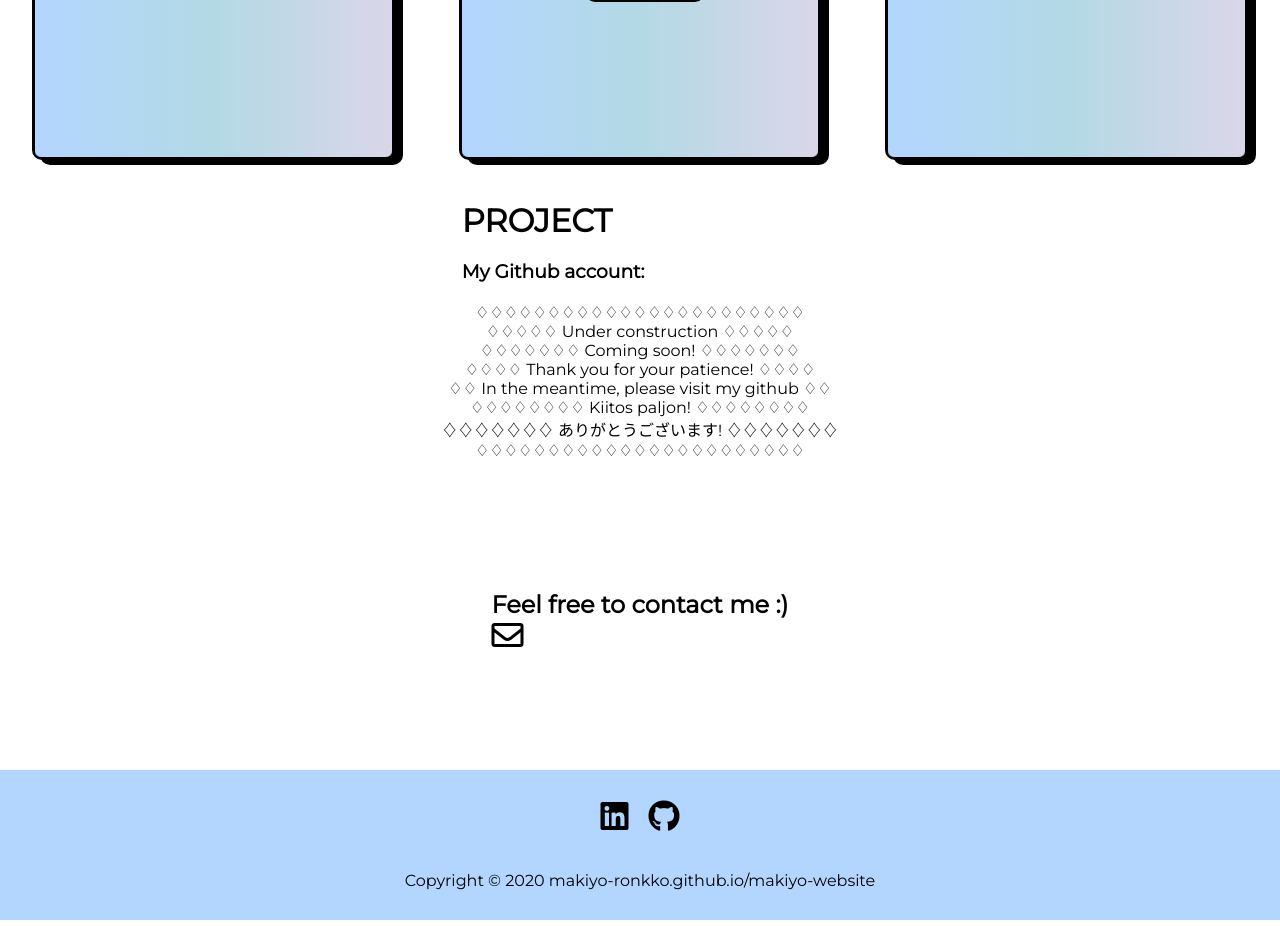
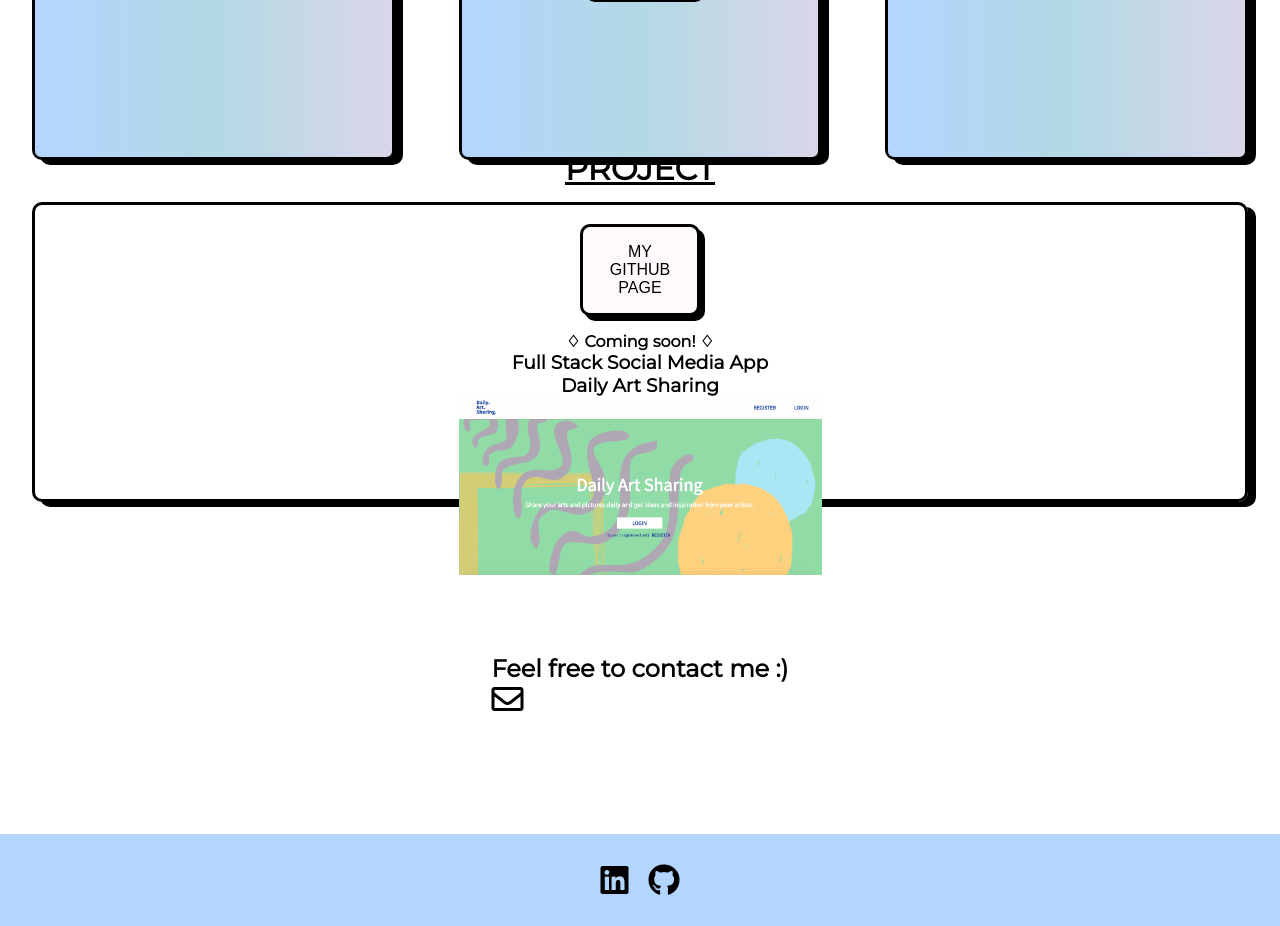
Before and after one commit to makiyo-ronkko/makiyo-website, a React (Create React App) app: page / in a window 1280 px wide. Shown: the part 840-1766 px from the top of the page. Built offline with nearby package versions, Linux system fonts and the light colour scheme; no server answers.

Commit message:
Update project details

```diff
--- a/src/Components/Project/Project.css
+++ b/src/Components/Project/Project.css
@@ -1,112 +1,7 @@
 .section {
   width: 100%;
-  height: 300px;
+  height: 500px;
   display: flex;
   justify-content: center;
   align-items: center;
 }
-
-.Project {
-  background-color: #ffffff;
-  height: 800px;
-  order: 1;
-  margin-bottom: 10px;
-  margin-left: 20px;
-}
-
-.Project-container {
-  height: 300px;
-  width: 50%;
-  background-color: transparent;
-  position: relative;
-  display: flex;
-  justify-content: center;
-  align-items: center;
-  align-content: center;
-}
-
-.Project-title {
-  display: flex;
-}
-
-.loader,
-.loader:before,
-.loader:after {
-  border-radius: 50%;
-  width: 2.5em;
-  height: 2.5em;
-  -webkit-animation-fill-mode: both;
-  animation-fill-mode: both;
-  -webkit-animation: load7 1.8s infinite ease-in-out;
-  animation: load7 1.8s infinite ease-in-out;
-}
-.loader {
-  color: #b2d6ff;
-  font-size: 10px;
-  margin: 80px auto;
-  position: relative;
-  text-indent: -9999em;
-  -webkit-transform: translateZ(0);
-  -ms-transform: translateZ(0);
-  transform: translateZ(0);
-  -webkit-animation-delay: -0.16s;
-  animation-delay: -0.16s;
-}
-.loader:before,
-.loader:after {
-  content: '';
-  position: absolute;
-  top: 0;
-}
-.loader:before {
-  left: -3.5em;
-  -webkit-animation-delay: -0.32s;
-  animation-delay: -0.32s;
-}
-.loader:after {
-  left: 3.5em;
-}
-@-webkit-keyframes load7 {
-  0%,
-  80%,
-  100% {
-    box-shadow: 0 2.5em 0 -1.3em;
-  }
-  40% {
-    box-shadow: 0 2.5em 0 0;
-  }
-}
-@keyframes load7 {
-  0%,
-  80%,
-  100% {
-    box-shadow: 0 2.5em 0 -1.3em;
-  }
-  40% {
-    box-shadow: 0 2.5em 0 0;
-  }
-}
-
-@media only screen and (min-width: 961px) {
-  .Project {
-    width: 100%;
-    height: 300px;
-    display: flex;
-    justify-content: center;
-    align-items: center;
-    flex-direction: column;
-    background-color: #b2d6ff;
-  }
-}
-
-@media only screen and (min-width: 401px) {
-  .Project {
-    width: 100%;
-    height: 300px;
-    display: flex;
-    justify-content: center;
-    align-items: center;
-    flex-direction: column;
-    background-color: #b2d6ff;
-  }
-}
--- a/src/Components/Project/Project.js
+++ b/src/Components/Project/Project.js
@@ -1,59 +1,42 @@
-import React, { Component } from 'react';
-import axios from 'axios';
+import React from 'react';
+import project from '../../img/project.png';
 
-class Project extends Component {
-  constructor(props) {
-    super(props);
-    this.state = {
-      imgUrl: '',
-      login: '',
-      isLoaded: false,
-    };
-  }
-
-  async componentDidMount() {
-    const url = `https://api.github.com/users/${this.props.username}`;
-    let response = await axios.get(url);
-    let data = response.data;
-    console.log(data);
-    this.setState({
-      imgUrl: data.avatar_url,
-      login: data.login,
-      isLoaded: true,
-    });
-  }
-
-  render() {
+const Project = () => {
   return (
-      <div className='Project section' id='project'>
-        <div className='Project-container'>
+    <div
+      className='section Project box'
+      id='project'
+      style={{ flexDirection: 'column', marginTop: '32px', background: 'none' }}
+    >
       <div className='Proejct-title'>
-            <h1 style={{ margin: '20px', textTransform: 'uppercase' }}>
+        <h1
+          style={{
+            margin: '20px',
+            textTransform: 'uppercase',
+            textDecoration: 'underline',
+          }}
+        >
           Project
         </h1>
-            {/* <img
-              src={this.state.imgUrl}
-              alt='makiyo-ronkko'
-              style={{ width: '10%' }}
-            /> */}
       </div>
-          <h3 style={{ margin: '20px' }}>
-            My Github account: {this.state.login}
-          </h3>
-          <div style={{ textAlign: 'center' }}>
-            <p>♢♢♢♢♢♢♢♢♢♢♢♢♢♢♢♢♢♢♢♢♢♢♢</p>
-            <p>♢♢♢♢♢ Under construction ♢♢♢♢♢</p>
-            <p>♢♢♢♢♢♢♢ Coming soon! ♢♢♢♢♢♢♢</p>
-            <p>♢♢♢♢ Thank you for your patience! ♢♢♢♢</p>
-            <p>♢♢ In the meantime, please visit my github ♢♢</p>
-            <p>♢♢♢♢♢♢♢♢ Kiitos paljon! ♢♢♢♢♢♢♢♢</p>
-            <p>♢♢♢♢♢♢♢ ありがとうございます! ♢♢♢♢♢♢♢</p>
-            <p>♢♢♢♢♢♢♢♢♢♢♢♢♢♢♢♢♢♢♢♢♢♢♢</p>
-          </div>
-        </div>
+      <button className='cardBtn' style={{ margin: '16px 0' }}>
+        <a
+          style={{
+            textDecoration: 'none',
+            color: '#000000',
+          }}
+          href='//github.com/makiyo-ronkko'
+          target='_blank'
+        >
+          My Github Page
+        </a>
+      </button>
+      <p>♢ Coming soon! ♢</p>
+      <h3>Full Stack Social Media App</h3>
+      <h3>Daily Art Sharing</h3>
+      <img src={project} alt='makiyo-ronkko' style={{ width: '30%' }} />
     </div>
   );
-  }
-}
+};
 
 export default Project;
```
Also changed, not shown: src/img/project.png (added). Lines whose indentation alone changed are shown as unchanged.
